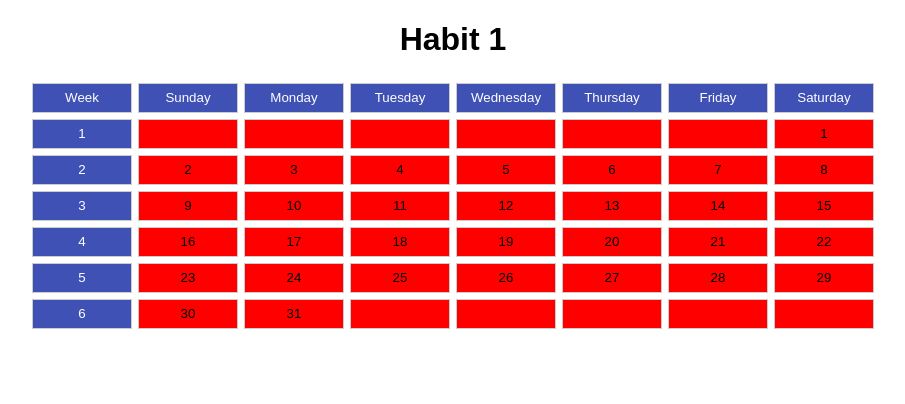
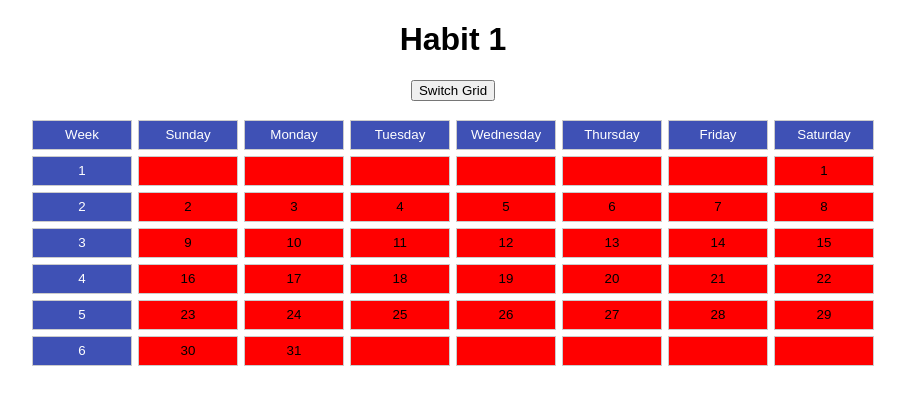
Before and after one commit to iampandor/habitsUI, a React (Create React App) app: page / in a window 1280 px wide. Shown: the top 404 px of the page, without its empty margins (187-1092 px from the left). Built offline with nearby package versions, Linux system fonts and the light colour scheme.

Commit message:
Added a button to switch instead of using the week button

```diff
--- a/src/App.js
+++ b/src/App.js
@@ -96,9 +96,19 @@ const App = () => {
     return gridTitles[currentGridIndex];
   };
 
+  const switchGrid = () => {
+    setCurrentGridIndex((prevIndex) => (prevIndex + 1) % gridCount);
+  };
+
+
   return (
     <div className="App">
-      <h1>{getGridTitle()}</h1>
+      <div className="title-container">
+        <h1>{getGridTitle()}</h1>
+        <button className="switch-button" onClick={switchGrid}>
+          Switch Grid
+        </button>
+      </div>
       <div className="grid-container">
         {grids[currentGridIndex].map((rowArr, rowIndex) => (
           <div key={rowIndex} className="grid-row">
```
